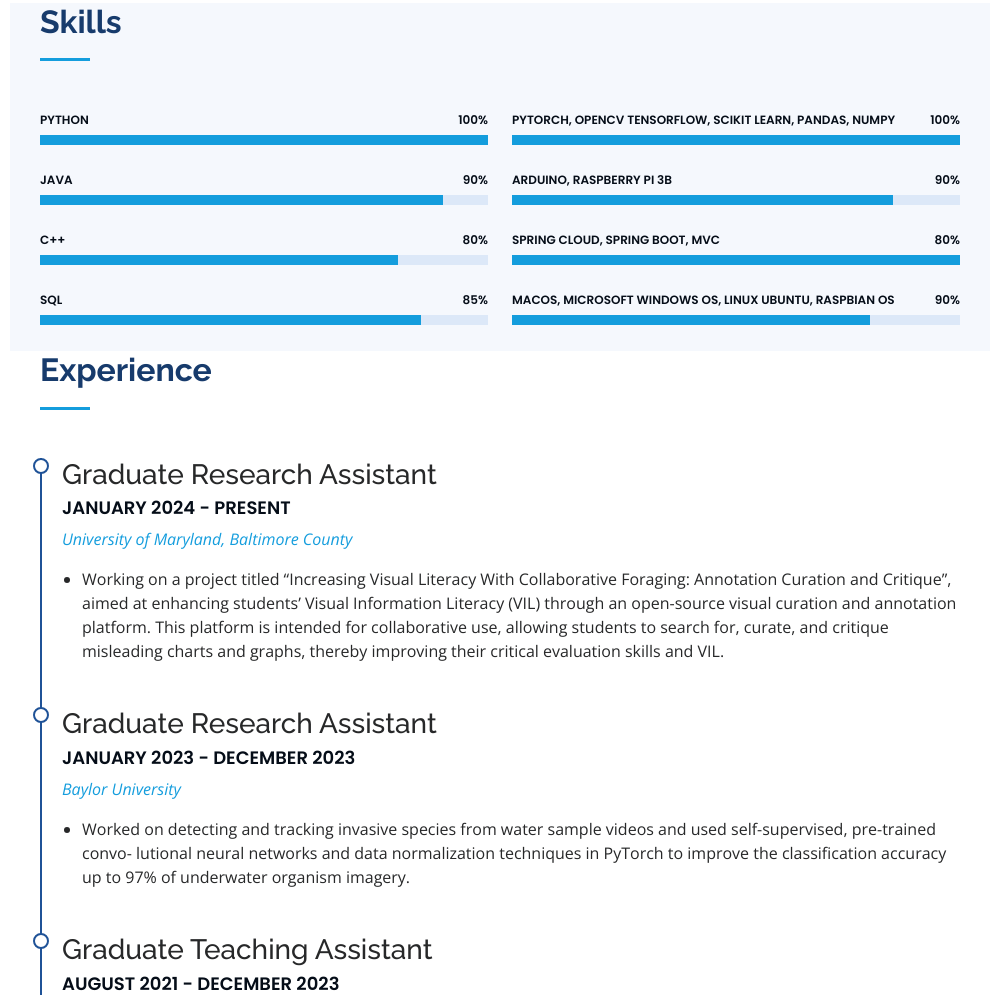
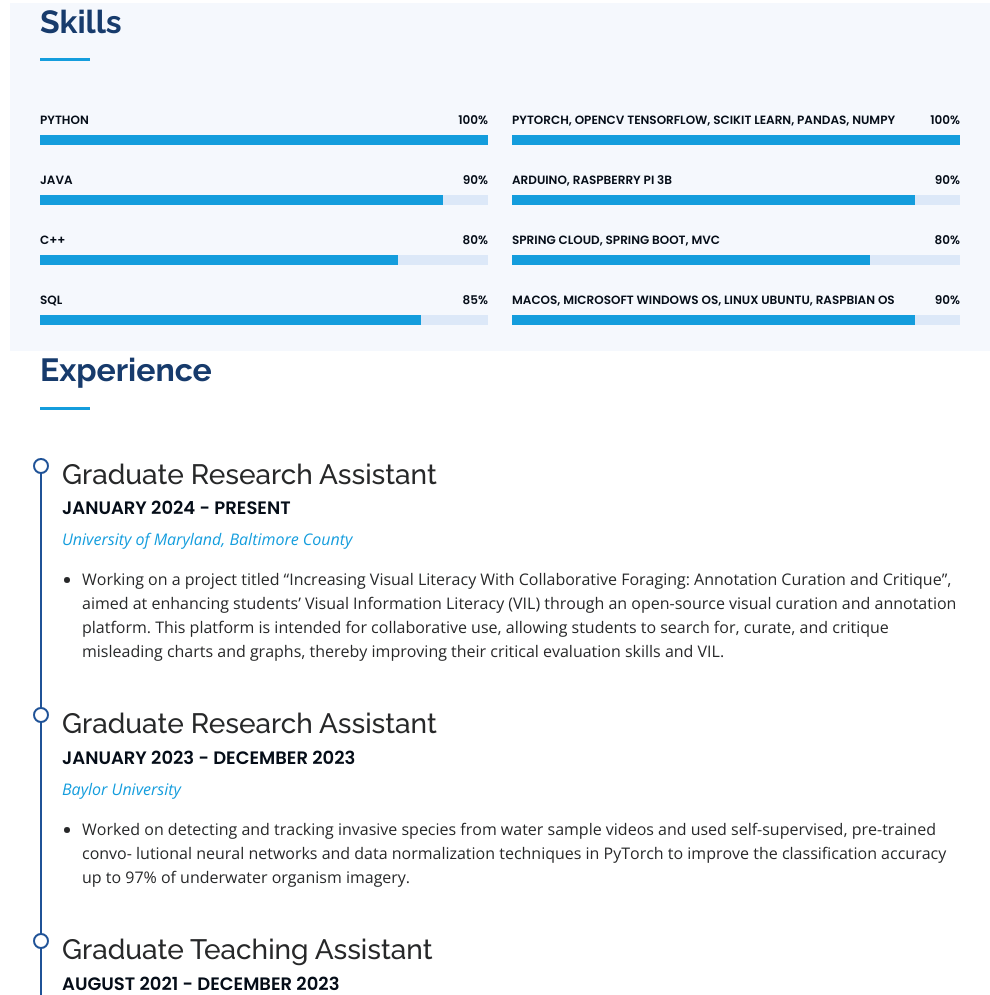
Before and after one commit to Sadia16101101/Sadia-s-Portfolio, a plain HTML site: page index.html in a window 1280 px wide. Shown: the part 1129-2124 px from the top of the page, without its empty margins (290-1280 px from the left). Drawn offline with nearby package versions, Linux system fonts and the light colour scheme.

Commit message:
Update index.html

```diff
--- a/index.html
+++ b/index.html
@@ -223,14 +223,14 @@
             <div class="progress">
               <span class="skill">Arduino, Raspberry pi 3B <i class="val">90%</i></span>
               <div class="progress-bar-wrap">
-                <div class="progress-bar" role="progressbar" aria-valuenow="85" aria-valuemin="0" aria-valuemax="100"></div>
+                <div class="progress-bar" role="progressbar" aria-valuenow="90" aria-valuemin="0" aria-valuemax="100"></div>
               </div>
             </div>
 
             <div class="progress">
               <span class="skill">Spring Cloud, Spring Boot, MVC<i class="val">80%</i></span>
               <div class="progress-bar-wrap">
-                <div class="progress-bar" role="progressbar" aria-valuenow="100" aria-valuemin="0" aria-valuemax="100"></div>
+                <div class="progress-bar" role="progressbar" aria-valuenow="80" aria-valuemin="0" aria-valuemax="100"></div>
               </div>
             </div>
 
@@ -238,7 +238,7 @@
             <div class="progress">
               <span class="skill">MacOS, Microsoft Windows OS, Linux Ubuntu, Raspbian OS<i class="val">90%</i></span>
               <div class="progress-bar-wrap">
-                <div class="progress-bar" role="progressbar" aria-valuenow="80" aria-valuemin="0" aria-valuemax="100"></div>
+                <div class="progress-bar" role="progressbar" aria-valuenow="90" aria-valuemin="0" aria-valuemax="100"></div>
               </div>
             </div>
 
```
